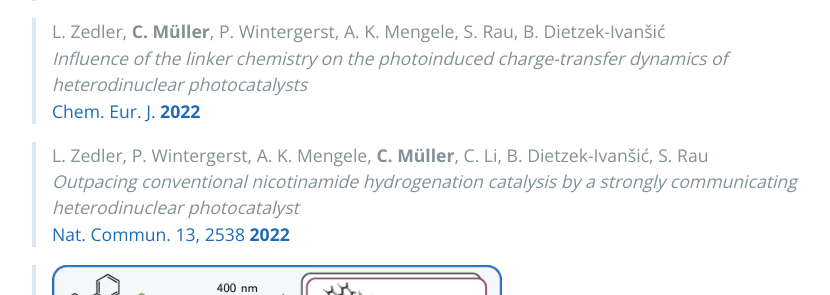
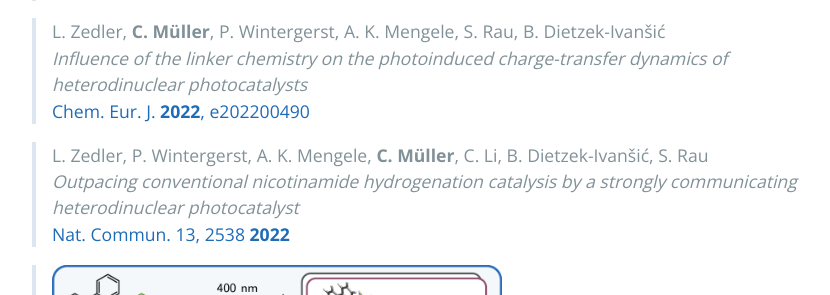
Before and after one commit to carolin-m/carolin-m.github.io, a Jekyll site: the page built from publications.md, in a window 1280 px wide and 900 px high, scrolled down 757 px. Shown: the part 161-456 px from the top of the window, without its empty margins (192-1022 px from the left). Built offline with Jekyll 4.4.1, drawn with Linux system fonts in a browser that asks for light colours.

Commit message:
Update publications.md

```diff
--- a/publications.md
+++ b/publications.md
@@ -21,7 +21,7 @@ Last updated on 31 May 2022.
 
 > L. Zedler, **C. Müller**, P. Wintergerst, A. K. Mengele, S. Rau, B. Dietzek-Ivanšić <br>
 > *Influence of the linker chemistry on the photoinduced charge-transfer dynamics of heterodinuclear photocatalysts* <br>
-> [Chem. Eur. J. **2022**](http://dx.doi.org/10.1002/chem.202200490.)
+> [Chem. Eur. J. **2022**, e202200490](https://doi.org/10.1002/chem.202200490)
 
 > L. Zedler, P. Wintergerst, A. K. Mengele, **C. Müller**, C. Li, B. Dietzek-Ivanšić, S. Rau <br>
 > *Outpacing conventional nicotinamide hydrogenation catalysis by a strongly communicating heterodinuclear photocatalyst* <br>
```
